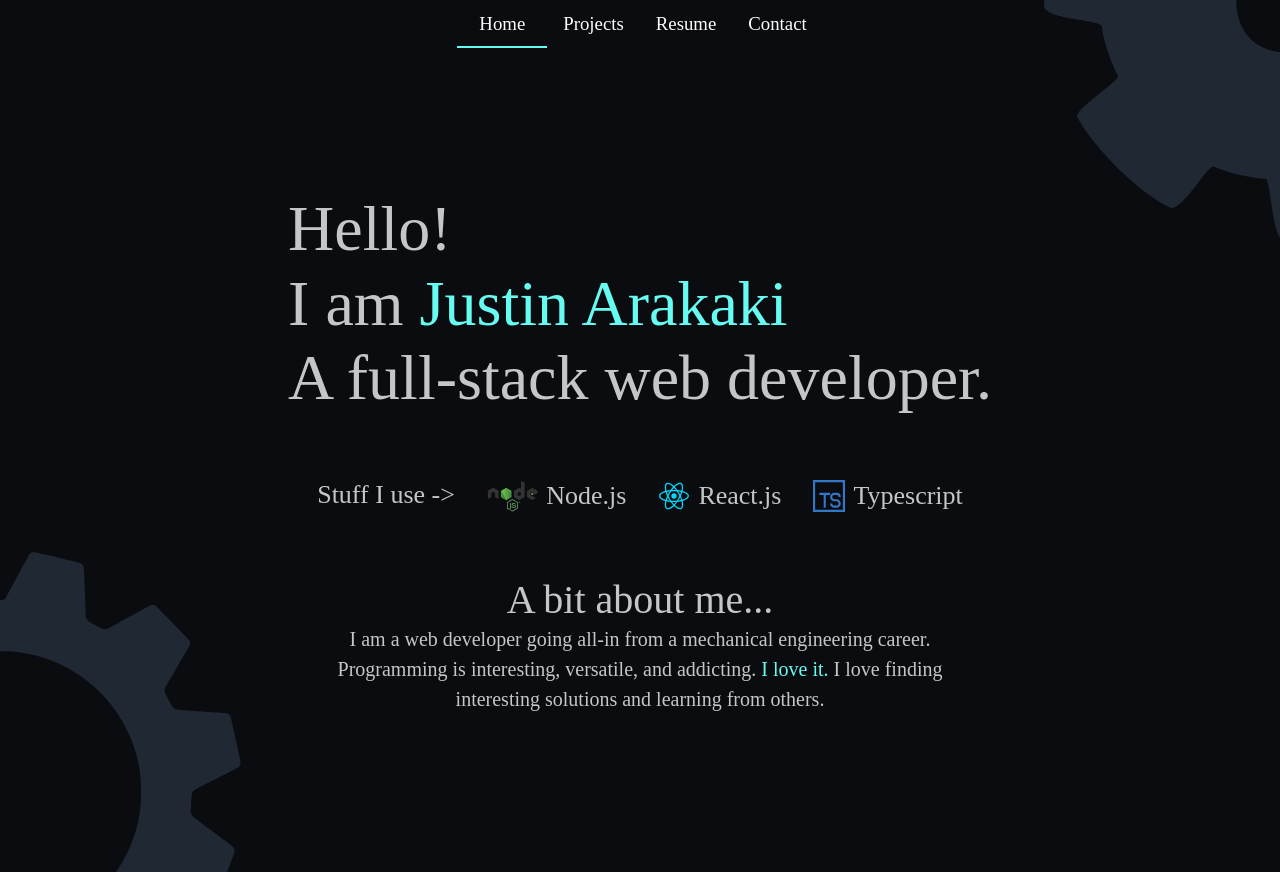
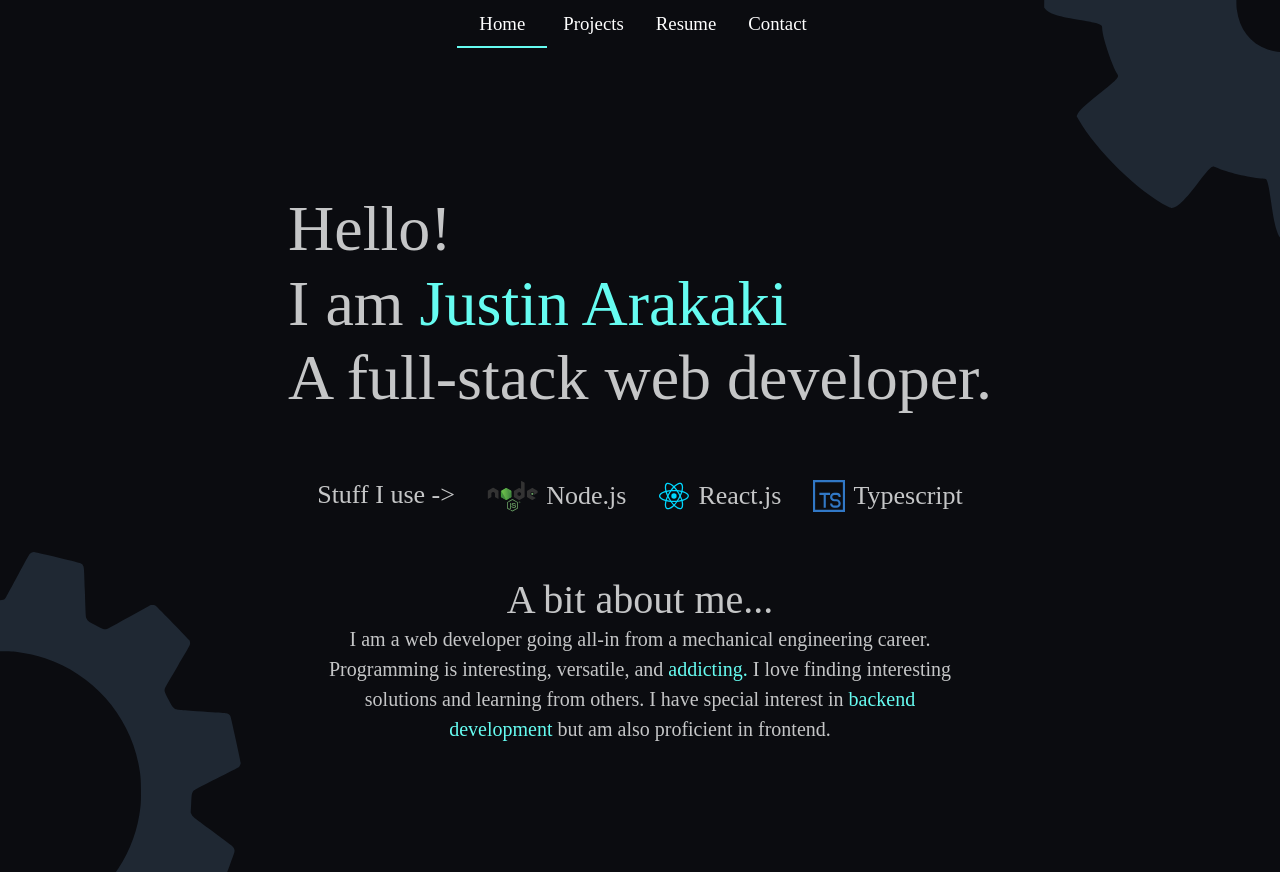
Before and after one commit to Justin-Arakaki/old-portfolio, a React (Vite) app: page / in a window 1280 px wide. Before the commit the page ends 842 px from the top, so only its background shows below. Built offline with nearby package versions, Linux system fonts and the light colour scheme; the HTML template or start-up script is replaced by a standard one; a web font is replaced by a local one.

Commit message:
Updated Banner

```diff
--- a/src/pages/banner.jsx
+++ b/src/pages/banner.jsx
@@ -62,13 +62,19 @@ export default function Banner(props) {
       </Typography>
       <Box sx={{ width: '80%', textAlign: 'center' }}>
         <Typography display='inline' variant='body1' mt='1rem'>
-          I am a web developer going all-in from a mechanical engineering career. Programming is interesting, versatile, and addicting.
+          I am a web developer going all-in from a mechanical engineering career. Programming is interesting, versatile, and
         </Typography>
         <Typography display='inline' variant='body1' color='text.secondary'>
-          &nbsp;I love it.&nbsp;
+          &nbsp;addicting.&nbsp;
         </Typography>
         <Typography display='inline' variant='body1'>
-          I love finding interesting solutions and learning from others.
+          I love finding interesting solutions and learning from others. I have special interest in
+        </Typography>
+        <Typography display='inline' variant='body1' color='text.secondary'>
+          &nbsp;backend development&nbsp;
+        </Typography>
+        <Typography display='inline' variant='body1'>
+          but am also proficient in frontend.
         </Typography>
       </Box>
     </Container>
```
Also changed, not shown: 1 other file (tests, documents, lock files or other folders).
